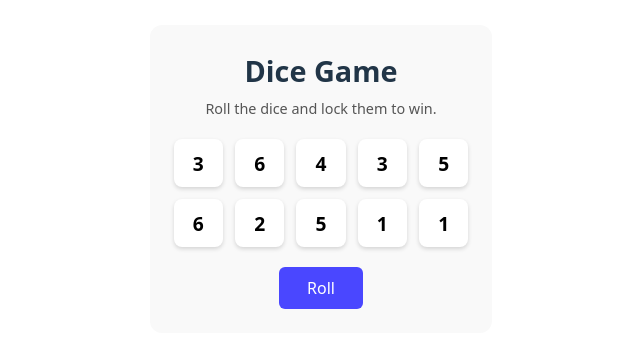
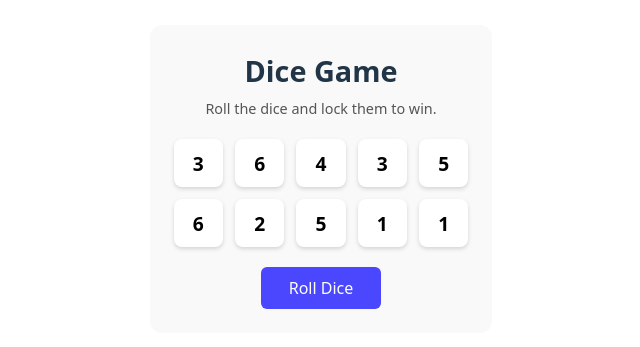
Before and after one commit to niamul007/Mini-projects, a React (Vite) app in the folder my-projects/: page / in a window 1280 px wide. Shown: the part 221-568 px from the top of the page, without its empty margins (319-959 px from the left). Built offline with nearby package versions, Linux system fonts and the light colour scheme.

Commit message:
adding final touch

```diff
--- a/my-projects/src/Game/GameControls.jsx
+++ b/my-projects/src/Game/GameControls.jsx
@@ -1,8 +1,11 @@
-export default function GameControls( { roll } ) {
+export default function GameControls( { roll, holdNum, buttonRef } ) {
     return (
         <div className="game__controls">
-            <button className="game__roll-btn" onClick={roll}>
-                Roll
+            <button className="game__roll-btn" onClick={roll} ref={buttonRef}>
+                {    holdNum.every((die) => die.isHeld && die.num === holdNum[0].num)
+                    ? "New Game"
+                    : "Roll Dice"
+                }
             </button>
         </div>
     )
```
